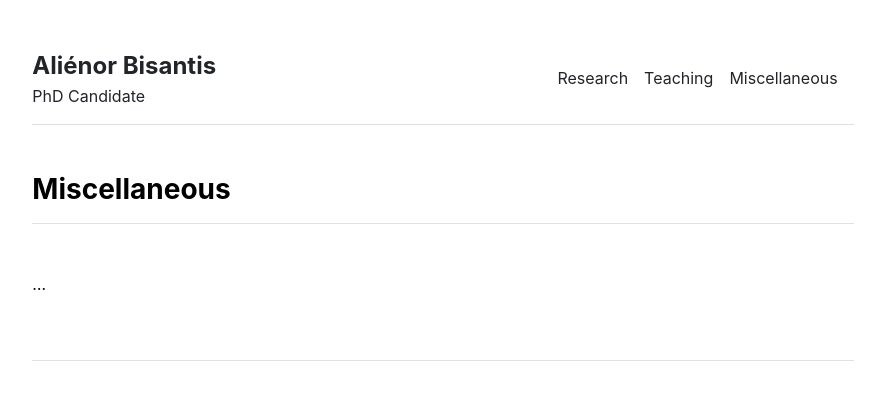
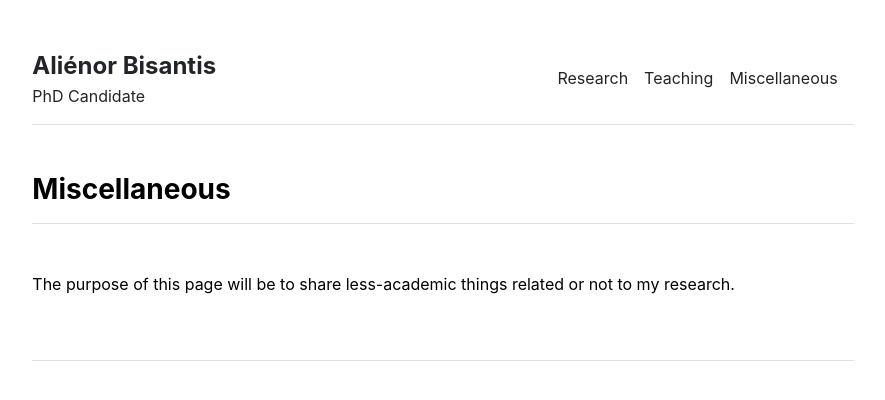
Before and after one commit to alienorbisantis/alienorbisantis.github.io, a Jekyll site: the page built from Miscellaneous/Miscellaneous.md, in a window 1280 px wide. Shown: the top 400 px of the page, without its empty margins (197-1082 px from the left). Built offline with Jekyll 4.4.1, drawn with Linux system fonts in a browser that asks for light colours.

Commit message:
Update Miscellaneous.md

```diff
--- a/Miscellaneous/Miscellaneous.md
+++ b/Miscellaneous/Miscellaneous.md
@@ -5,4 +5,4 @@ title: "Miscellaneous"
 urlcolor: blue
 ---
 
-...
+The purpose of this page will be to share less-academic things related or not to my research.
```
